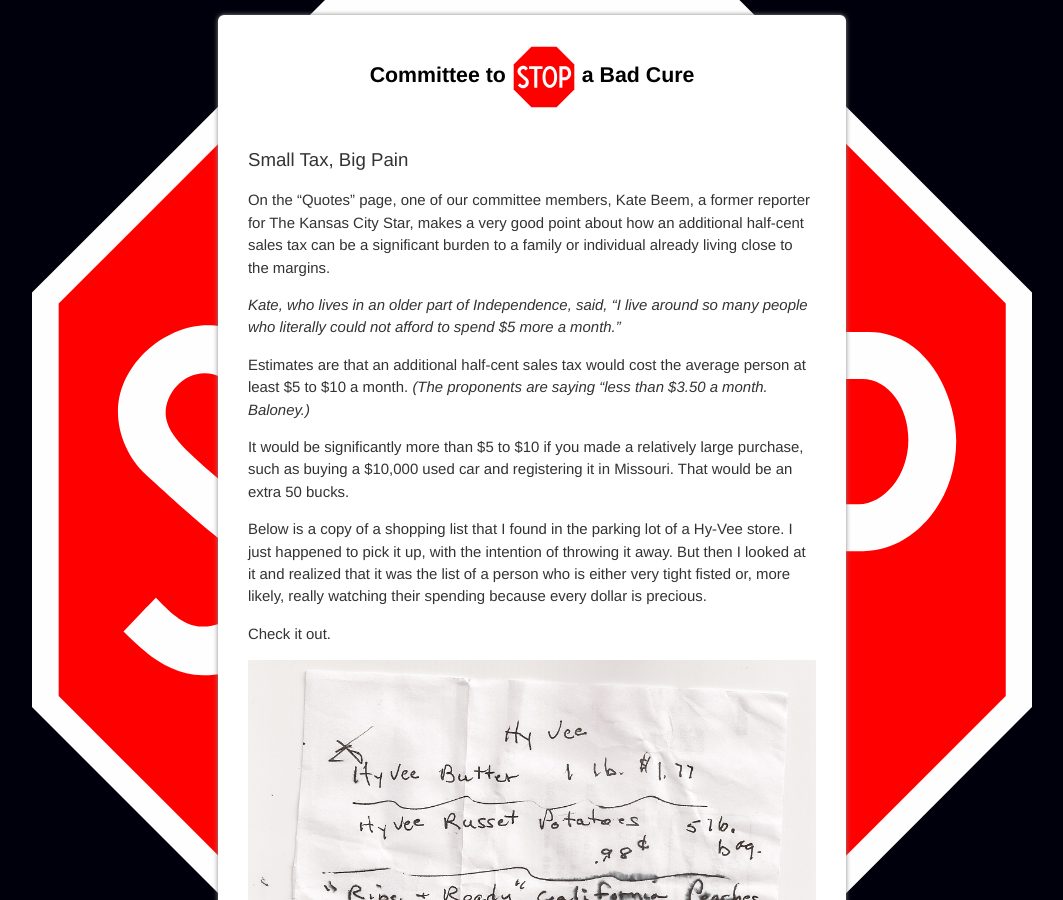
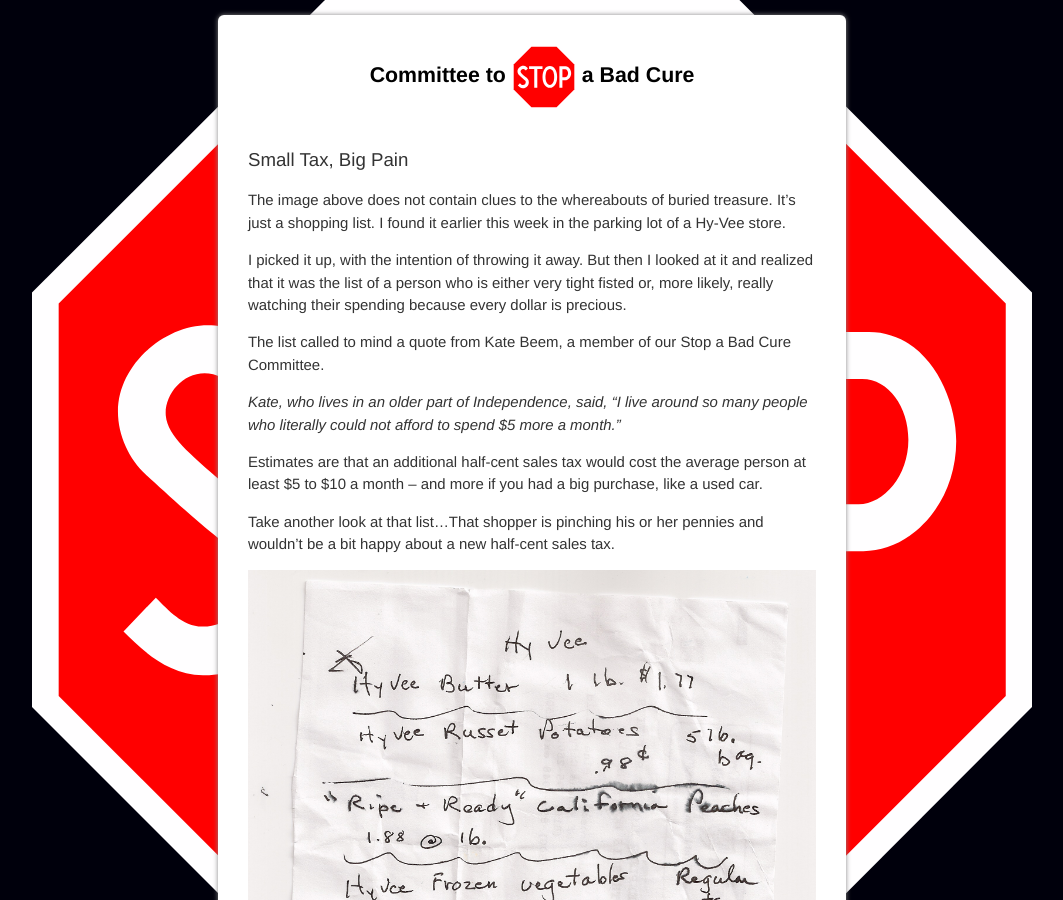
Before and after one commit to jiko/stopabadcure, a Jekyll site: the page built from _posts/2013-09-25-small-tax-big-pain.md, in a window 1280 px wide and 900 px high. Shown: the whole window, without its empty margins (108-1171 px from the left). Built offline with Jekyll 4.4.1, drawn with Linux system fonts in a browser that asks for light colours.

Commit message:
Update 2013-09-25-small-tax-big-pain.md
changed text and moved image to top of page

```diff
--- a/_posts/2013-09-25-small-tax-big-pain.md
+++ b/_posts/2013-09-25-small-tax-big-pain.md
@@ -4,16 +4,16 @@
 title: "Small Tax, Big Pain"
 ---
 
-On the "Quotes" page, one of our committee members, Kate Beem, a former reporter for The Kansas City Star, makes a very good point about how an additional half-cent sales tax can be a significant burden to a family or individual already living close to the margins.
+The image above does not contain clues to the whereabouts of buried treasure. It's just a shopping list. I found it earlier this week in the parking lot of a Hy-Vee store.
+
+I picked it up, with the intention of throwing it away. But then I looked at it and realized that it was the list of a person who is either very tight fisted or, more likely, really watching their spending because every dollar is precious.
+
+The list called to mind a quote from Kate Beem, a member of our Stop a Bad Cure Committee.
 
 _Kate, who lives in an older part of Independence, said, "I live around so many people who literally could not afford to spend $5 more a month.”_
 
-Estimates are that an additional half-cent sales tax would cost the average person at least $5 to $10 a month. _(The proponents are saying "less than $3.50 a month. Baloney.)_
+Estimates are that an additional half-cent sales tax would cost the average person at least $5 to $10 a month -- and more if you had a big purchase, like a used car.
 
-It would be significantly more than $5 to $10 if you made a relatively large purchase, such as buying a $10,000 used car and registering it in Missouri. That would be an extra 50 bucks.
-
-Below is a copy of a shopping list that I found in the parking lot of a Hy-Vee store. I just happened to pick it up, with the intention of throwing it away. But then I looked at it and realized that it was the list of a person who is either very tight fisted or, more likely, really watching their spending because every dollar is precious.
-
-Check it out.
+Take another look at that list...That shopper is pinching his or her pennies and wouldn't be a bit happy about a new half-cent sales tax.
 
 <img src="{{ site.baseurl }}/img/shoppinglist.jpg" class="img-responsive" alt="Shopping List">
```
